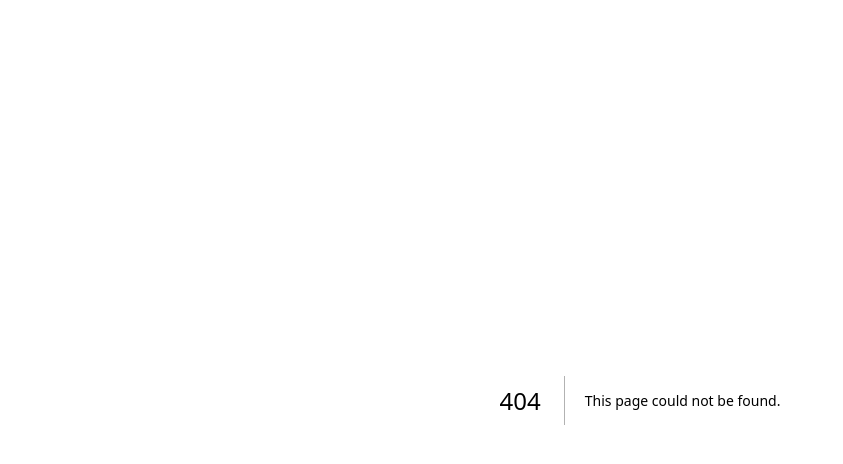
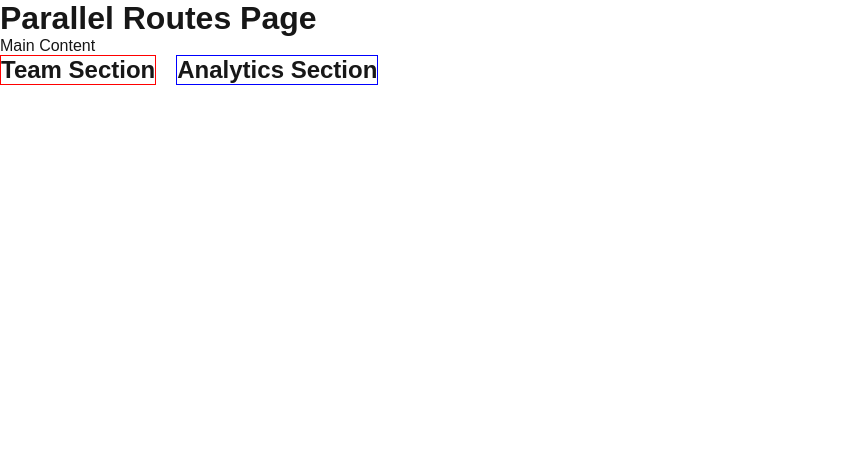
Before and after one commit to whitedog519/nextjs-tutorial, a Next.js app: page /parallel in a window 1280 px wide. Before the commit this address had no page. Shown: the top 464 px of the page, without its empty margins (0-843 px from the left). Built offline with nearby package versions, Linux system fonts and the light colour scheme.

Commit message:
パラレルルート

```diff
--- /dev/null
+++ b/app/parallel/@analytics/page.tsx
@@ -0,0 +1,3 @@
+export default function Analytics() {
+    return <h2>Analytics Section</h2>
+}
--- /dev/null
+++ b/app/parallel/@team/page.tsx
@@ -0,0 +1,3 @@
+export default function Team() {
+    return <h2>Team Section</h2>
+}
--- /dev/null
+++ b/app/parallel/layout.tsx
@@ -0,0 +1,20 @@
+export default function ParallelLayout({
+    children,
+    team,
+    analytics,
+}: {
+    children: React.ReactNode;
+    team: React.ReactNode;
+    analytics: React.ReactNode;
+}) {
+    return (
+        <div>
+            <h1>Parallel Routes Page</h1>
+            <div>{children}</div>
+            <div style={{ display: 'flex', gap: '20px' }}>
+                <div style={{ border: "1px solid red" }}>{team}</div>
+                <div style={{ border: "1px solid blue" }}>{analytics}</div>
+            </div>
+        </div>
+    )
+}
--- /dev/null
+++ b/app/parallel/page.tsx
@@ -0,0 +1,3 @@
+export default function Page() {
+    return <div>Main Content</div>;
+}
```
